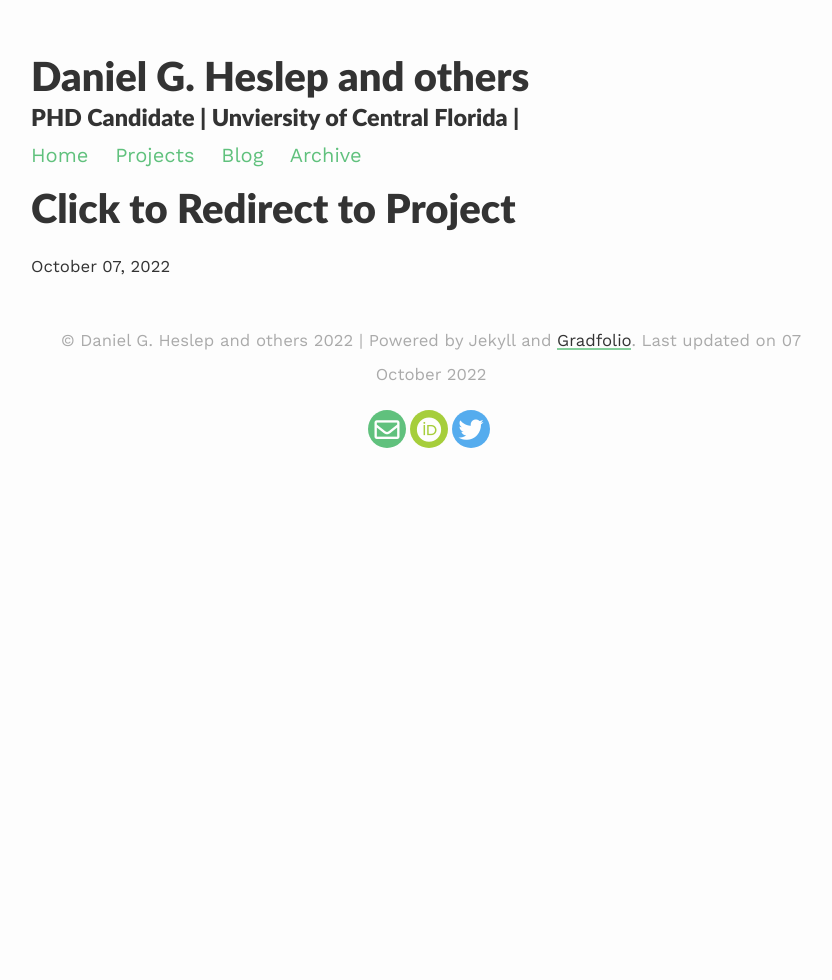
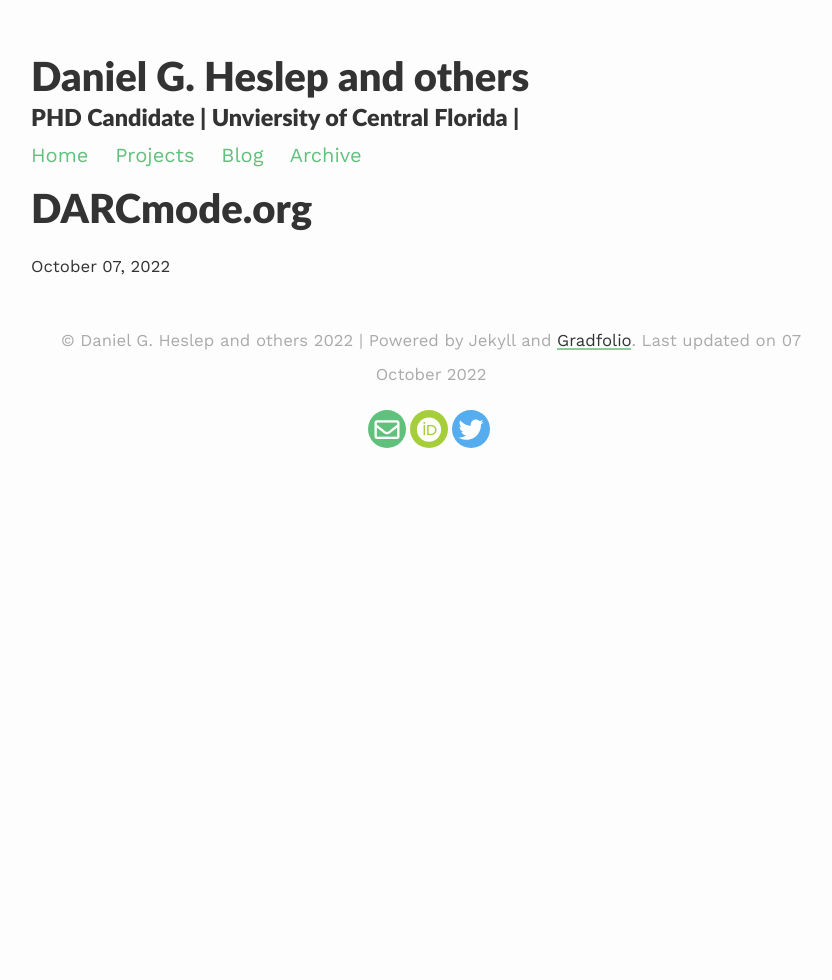
Before and after one commit to CreativeKenning/gradsitedemo, a Jekyll site: the page built from _projects/redirect.md, in a window 1280 px wide. Shown: the whole page, without its empty margins (209-1041 px from the left). Built offline with Jekyll 4.4.1, drawn with Linux system fonts in a browser that asks for light colours; nearby versions of some CDN libraries.

```diff
--- a/_projects/redirect.md
+++ b/_projects/redirect.md
@@ -1,6 +1,6 @@
 ---
 layout: post
-title: Click to Redirect to Project
-description: with no page entry here
-redirect: https://unsplash.com
+title: DARCmode.org
+description: A link to the DARC!
+redirect: https://darcmode.org
 ---
```
